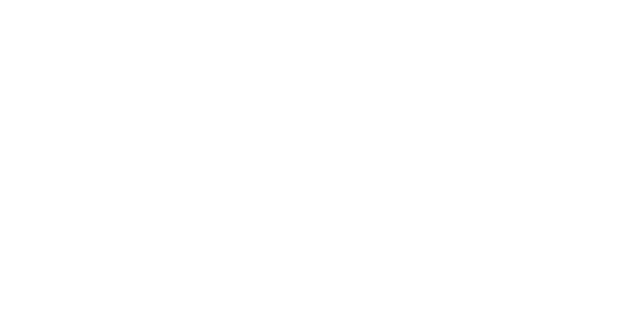
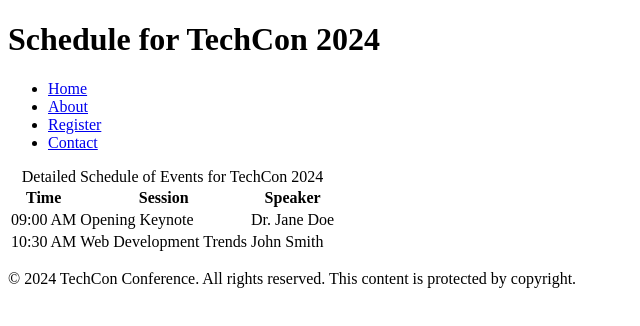
Before and after one commit to zeyneb20/TechCon_HTML, a plain HTML site: page techcon_website/schedule.html in a window 1280 px wide. Shown: the whole page, without its empty margins (0-640 px from the left). Drawn offline with Linux system fonts and the light colour scheme.

Commit message:
Fix schedule.html to meet ALX checker requirements

```diff
--- a/techcon_website/schedule.html
+++ b/techcon_website/schedule.html
@@ -2,5 +2,51 @@
 <!DOCTYPE html>
 <html lang="en">
 <head>
-    <meta charset="UTF-8">
-    <title>Schedule for TechCon 2024</title>
+  <meta charset="UTF-8">
+  <title>Schedule for TechCon 2024</title>
+</head>
+<body>
+
+  <header>
+    <h1>Schedule for TechCon 2024</h1>
+    <nav>
+      <ul>
+        <li><a href="index.html">Home</a></li>
+        <li><a href="about.html">About</a></li>
+        <li><a href="register.html">Register</a></li>
+        <li><a href="contact.html">Contact</a></li>
+      </ul>
+    </nav>
+  </header>
+
+  <main>
+    <table>
+      <caption>Detailed Schedule of Events for TechCon 2024</caption>
+      <thead>
+        <tr>
+          <th scope="col">Time</th>
+          <th scope="col">Session</th>
+          <th scope="col">Speaker</th>
+        </tr>
+      </thead>
+      <tbody>
+        <tr>
+          <td>09:00 AM</td>
+          <td>Opening Keynote</td>
+          <td>Dr. Jane Doe</td>
+        </tr>
+        <tr>
+          <td>10:30 AM</td>
+          <td>Web Development Trends</td>
+          <td>John Smith</td>
+        </tr>
+      </tbody>
+    </table>
+  </main>
+
+  <footer>
+    <p>&copy; 2024 TechCon Conference. All rights reserved. This content is protected by copyright.</p>
+  </footer>
+
+</body>
+</html>
```
